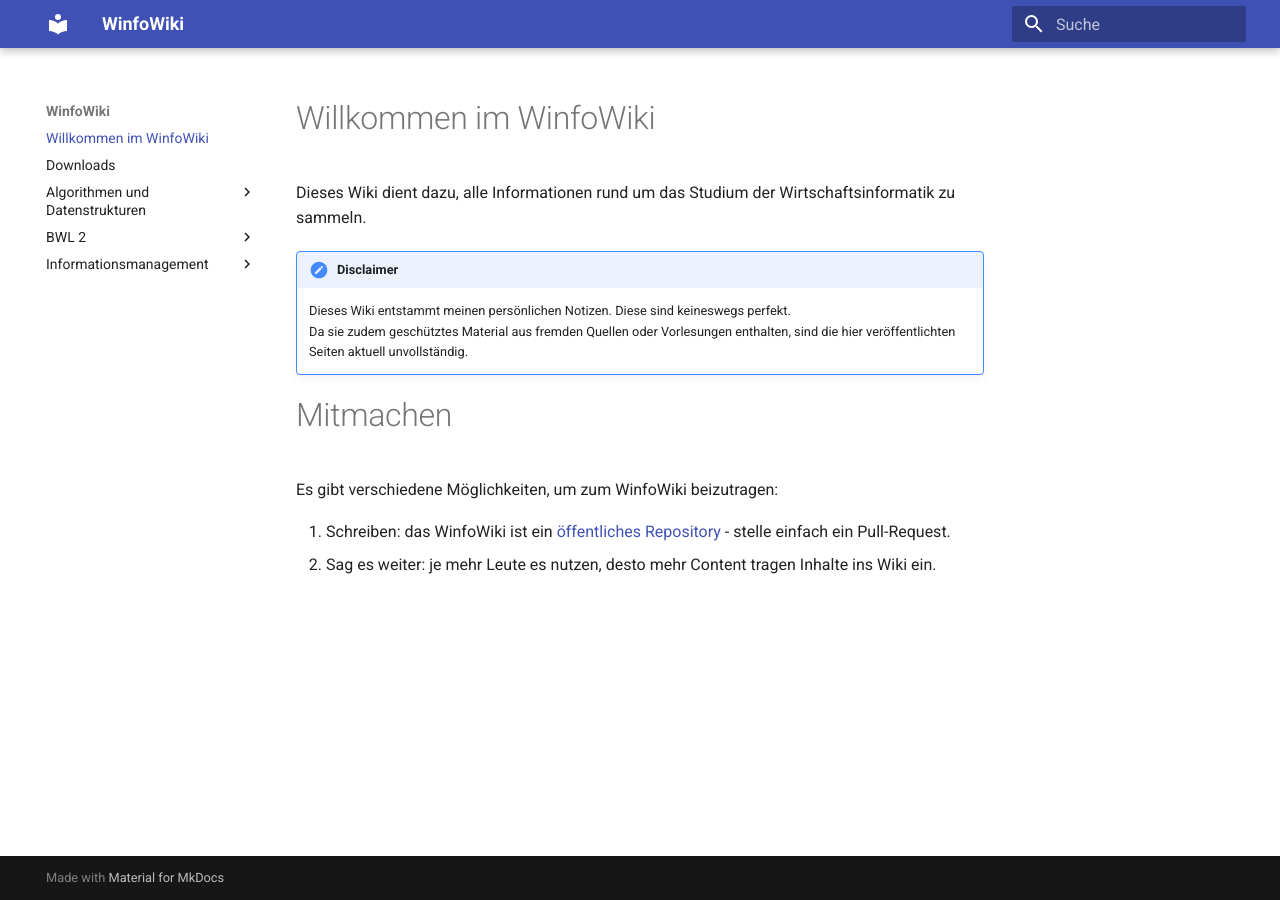
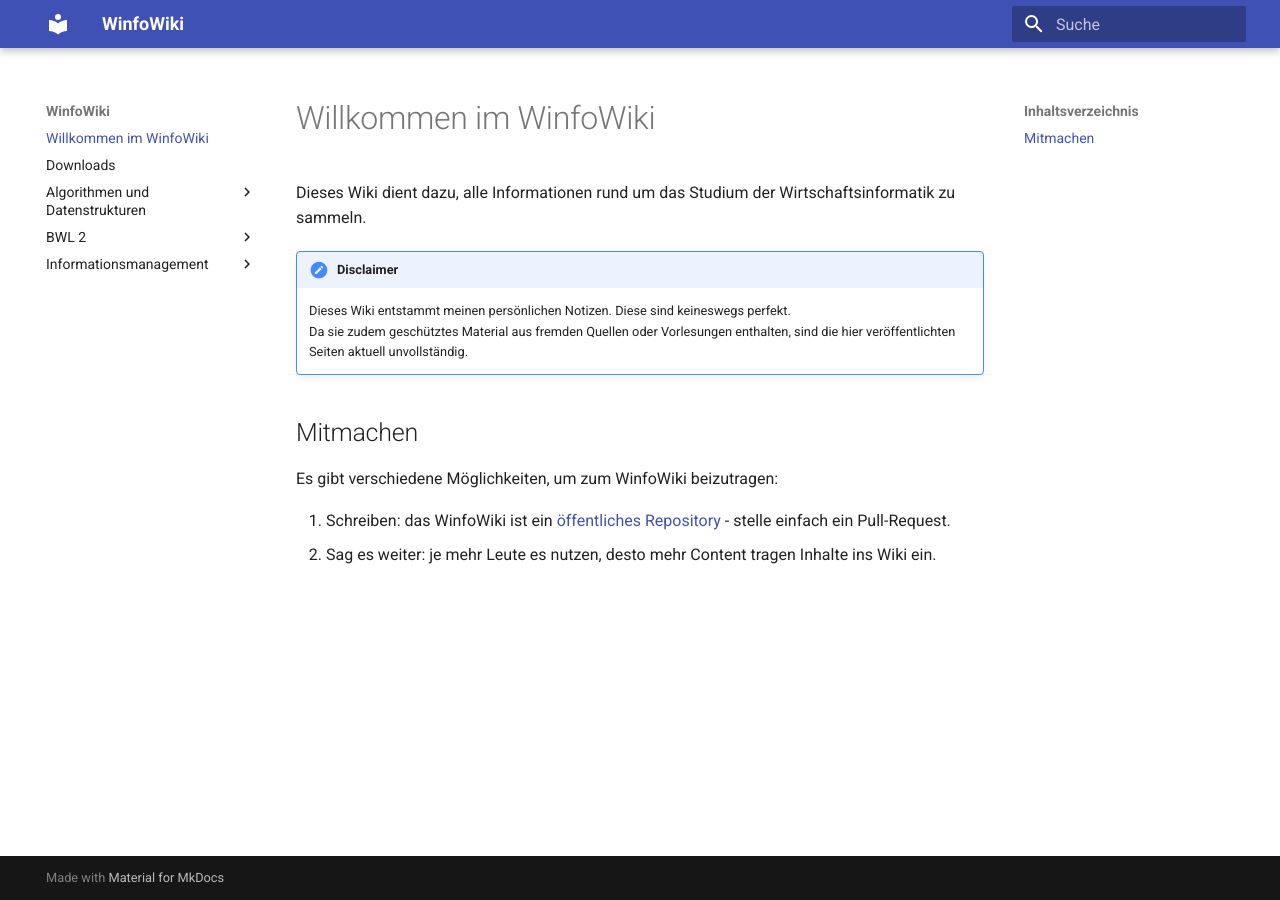
Before and after one commit to heshsum/winfowiki, an MkDocs documentation site: the page built from docs/index.md, in a window 1280 px wide. Built offline with MkDocs 1.6.1 and Material for MkDocs 9.7.7, drawn with Linux system fonts in a browser that asks for light colours.

Commit message:
Formatierung

```diff
--- a/docs/index.md
+++ b/docs/index.md
@@ -5,7 +5,7 @@ Dieses Wiki dient dazu, alle Informationen rund um das Studium der Wirtschaftsin
     Dieses Wiki entstammt meinen persönlichen Notizen. Diese sind keineswegs perfekt.
     Da sie zudem geschütztes Material aus fremden Quellen oder Vorlesungen enthalten, sind die hier veröffentlichten Seiten aktuell unvollständig.
 
-# Mitmachen
+## Mitmachen
 Es gibt verschiedene Möglichkeiten, um zum WinfoWiki beizutragen:
 
 1. Schreiben: das WinfoWiki ist ein [öffentliches Repository](https://github.com/heshsum/winfowiki) - stelle einfach ein Pull-Request.
```
